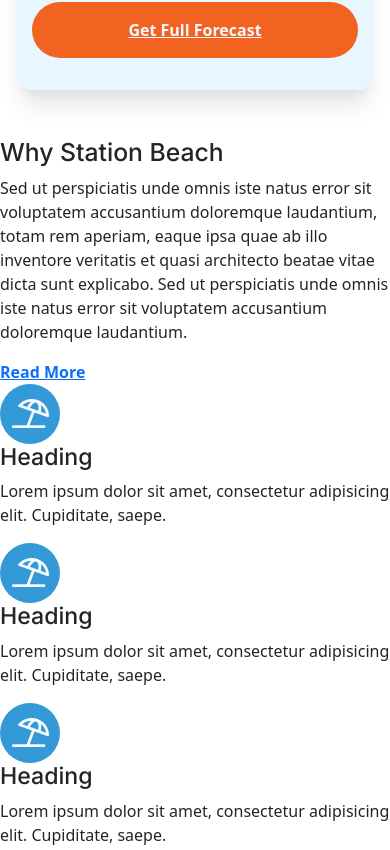
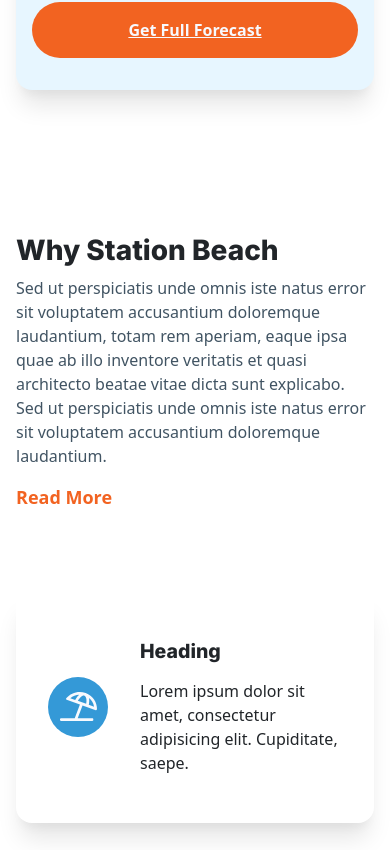
Before and after one commit to C-Blouin/SmartBeach, a React (Vite) app: page / in a window 390 px wide. Shown: the part 1374-2224 px from the top of the page. Built offline with nearby package versions, Linux system fonts and the light colour scheme.

Commit message:
Added Why Section Styles

```diff
--- a/src/css/App.css
+++ b/src/css/App.css
@@ -900,3 +900,131 @@ footer > nav {
 }
 
 /* End of Hero Styles */
+
+/* Start of Why Section Styles */
+
+#why {
+  /* Why container styles, setting a min-height and max-width to keep consistency across sections. */
+  display: flex;
+  flex-direction: column;
+  justify-content: center;
+  min-height: 100vh;
+  max-width: 1600px;
+  /* Center the containing contents and applying padding. */
+  margin: 0 auto;
+  padding: 6rem 3rem 8rem 3rem;
+}
+
+.why-container {
+  display: flex;
+}
+
+/* Dynamic font sizing for the heading and paragraph elements using the clamp function, adjust based on the viewport width. */
+.why-container > h2 {
+  font-size: clamp(var(--mobile-h2), 5vw, var(--desktop-h2));
+  font-weight: 800;
+  flex: 2;
+}
+
+.why-contents p {
+  font-size: clamp(var(--mobile-body), 3vw, var(--desktop-body));
+  color: var(--primary-body);
+}
+
+/* The why contents sections paragraph and readmore link will take up 4 pieces of the available space. */
+.why-contents {
+  flex: 4;
+}
+
+/* Read more link stlyes. */
+.why-contents a,
+#about > article a {
+  text-decoration: none;
+  color: var(--cta-button);
+  font-size: var(--links-font);
+  transition: var(--global-transition);
+}
+
+/* Read more link hover styles */
+.why-contents a:hover,
+#about > article a:hover {
+  color: var(--cta-button-hover);
+}
+
+/* Reasons grid container. */
+.reasons {
+  display: grid;
+  /* creating 4 equal columns with repeat. */
+  grid-template-columns: repeat(4, 1fr);
+  /* Spacing each grid item with gap. */
+  gap: 2rem;
+  margin-top: 5rem;
+  text-align: center;
+}
+
+.reason-heading {
+  font-size: clamp(var(--mobile-h3), 5vw, var(--desktop-h3));
+  font-weight: 800;
+  margin: 1rem 0;
+  line-height: normal;
+}
+
+/* Reason card styles. */
+.reasons > article {
+  padding: 2rem;
+  box-shadow: var(--extra-large-shadow);
+  border-radius: 1rem;
+}
+
+/* Why & Reasons Media Query, 1200px Wide */
+@media screen and (max-width: 1200px) {
+
+    /* Stack the why container on smaller screens. */
+    .why-container {
+      flex-direction: column;
+    }
+
+    /* Adjust the template columns to create two equal columns on devices of 1200px wide. */
+    .reasons {
+      grid-template-columns: repeat(2, 1fr);
+    }
+
+}
+
+/* On devices 800px wide, the column layout will change to a single column layout. */
+@media screen and (max-width: 800px) {
+
+    /* Single column layout. */
+    .reasons {
+      grid-template-columns: auto;
+    }
+
+    /* Card content will appear in a two column layout with flex. */
+    .reasons > article {
+      display: flex;
+      text-align: left;
+      /* Card content spacing. */
+      gap: 2rem;
+    }
+
+    @media screen and (max-width: 380px) {
+
+      /* Stack the card content to prevent overflow on very small device widths, 380px wide. */
+      .reasons > article {
+        display: block;
+        text-align: center;
+      }
+
+    }
+
+}
+
+/* Why Section Media Query, 768px wide, mobile. */
+@media screen and (max-width: 768px) {
+
+    /* Adjust why section padding to keep consistency with other sections. */
+    #why {
+      padding: 6rem 1rem 8rem 1rem;
+    }
+
+}
```
